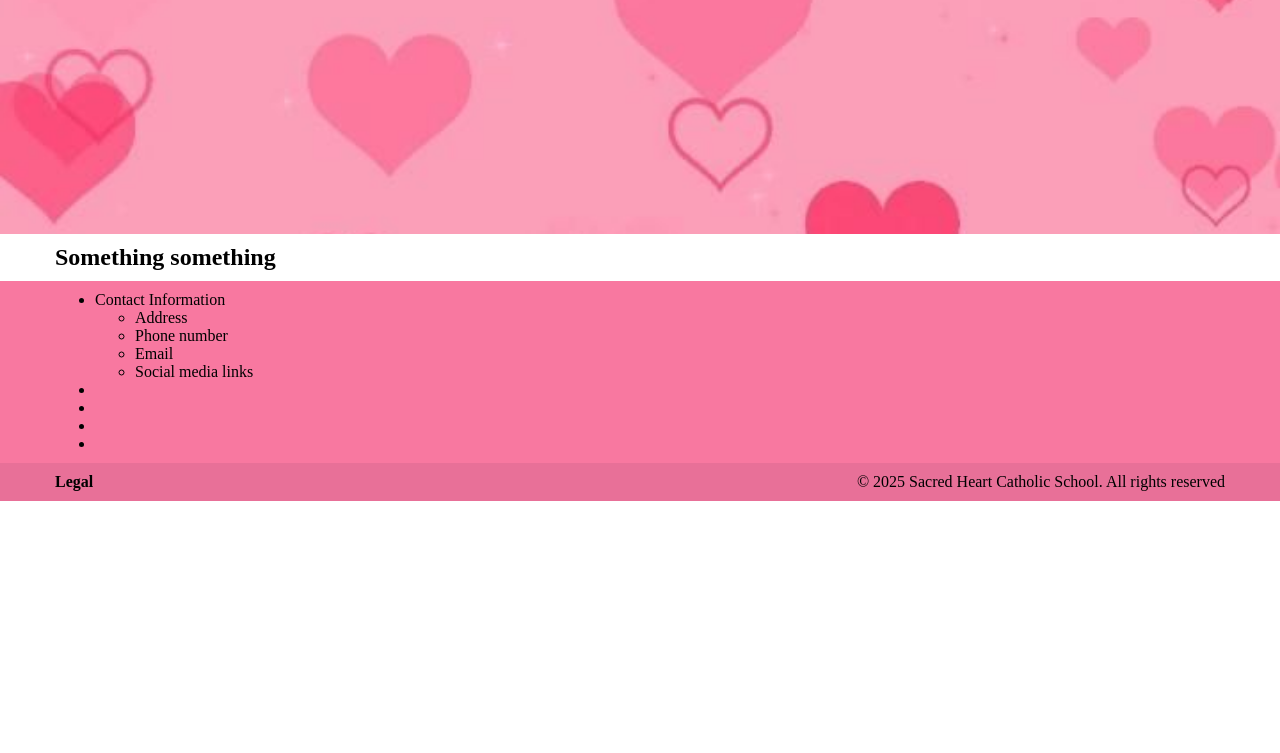
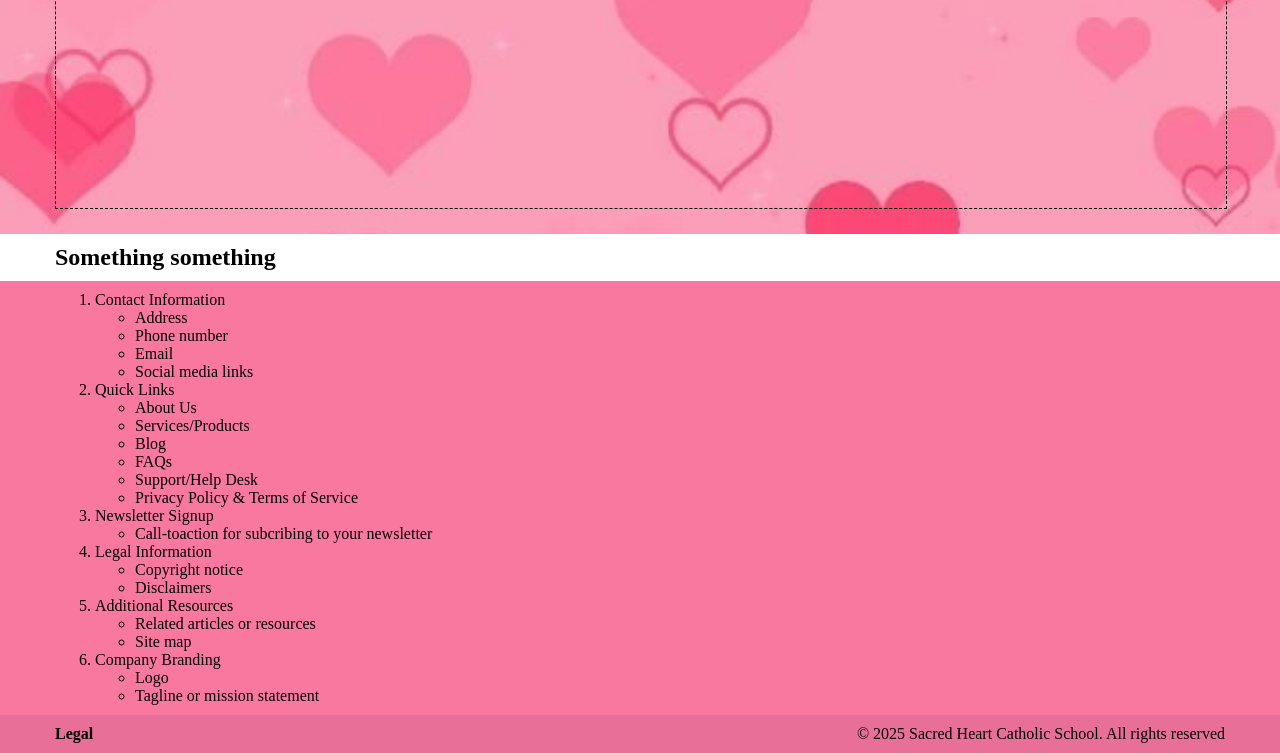
Before and after one commit to sphKoding/Online-Shop-Website, a plain HTML site: page index.html in a window 1280 px wide. Shown: the part 370-1123 px from the top of the page. Before the commit the page ends 871 px from the top, so only its background shows below. Drawn offline with Linux system fonts and the light colour scheme.

Commit message:
footer draft content

```diff
--- a/index.html
+++ b/index.html
@@ -35,7 +35,7 @@
 	</section>
 	<footer>
 	 <div class="footerContent">
-		 <ul>
+		 <ol>
 		  <li>Contact Information</li>
 			  <ul>
 			   <li>Address</li>
@@ -43,11 +43,35 @@
 				 	<li>Email</li>
 				 	<li>Social media links</li>
 			  </ul>
-			 <li></li>
-			 <li></li>
-			 <li></li>
-			 <li></li>
-		 </ul>
+			 <li>Quick Links</li>
+				 <ul>
+			   <li>About Us</li>
+				 	<li>Services/Products</li>
+				 	<li>Blog</li>
+				 	<li>FAQs</li>
+						<li>Support/Help Desk</li>
+						<li>Privacy Policy & Terms of Service</li>
+			  </ul>
+			 <li>Newsletter Signup</li>
+				 <ul>
+					 <li>Call-toaction for subcribing to your newsletter</li>
+					</ul>
+			 <li>Legal Information</li>
+				 <ul>
+					 <li>Copyright notice</li>
+						<li>Disclaimers</li>
+					</ul>
+			 <li>Additional Resources</li>
+				 <ul>
+					 <li>Related articles or resources</li>
+						<li>Site map</li>
+					</ul>
+				<li>Company Branding</li>
+				 <ul>
+					 <li>Logo</li>
+						<li>Tagline or mission statement</li>
+					</ul>
+		 </ol>
 		</div>
 		<div class="footerCopyright">
 		 <h4>Legal</h4>
--- a/style.css
+++ b/style.css
@@ -64,7 +64,7 @@ header .active {
 	margin: 10px 0px;
 	border: 1px dashed black;
 	width: 100%;
-	height: 200px;
+	height: 500px;
 	display: flex;
 	align-items: center;
 }
```
